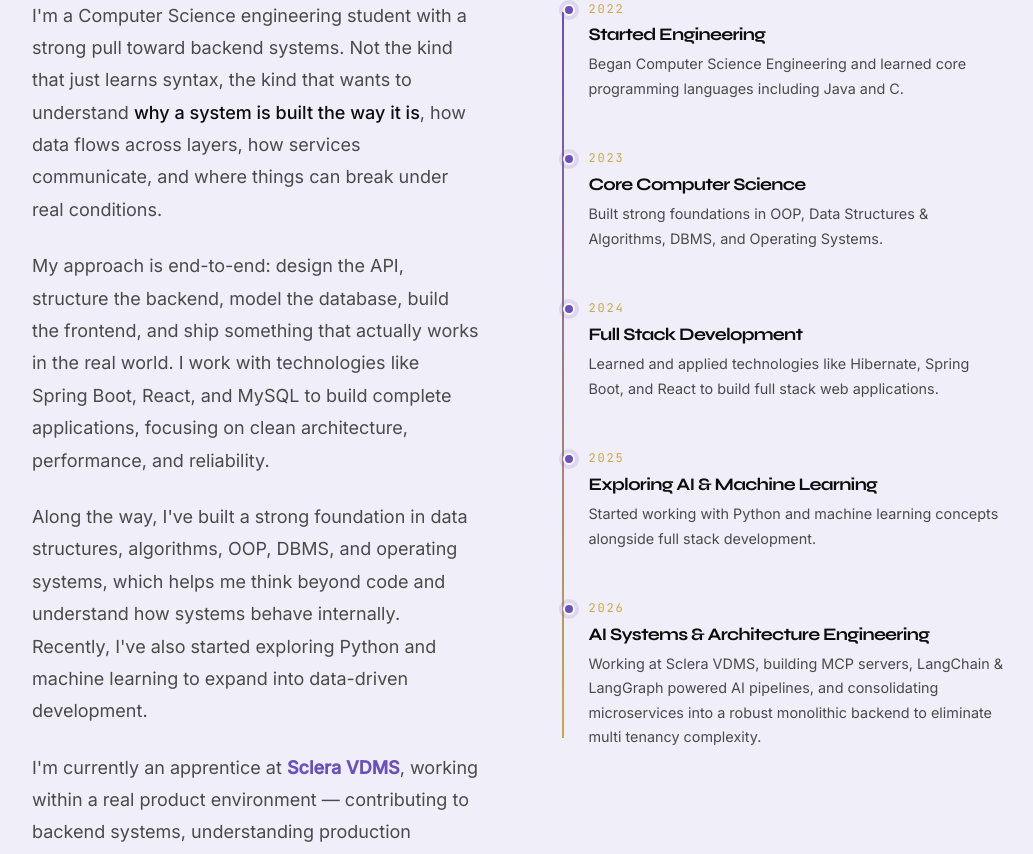
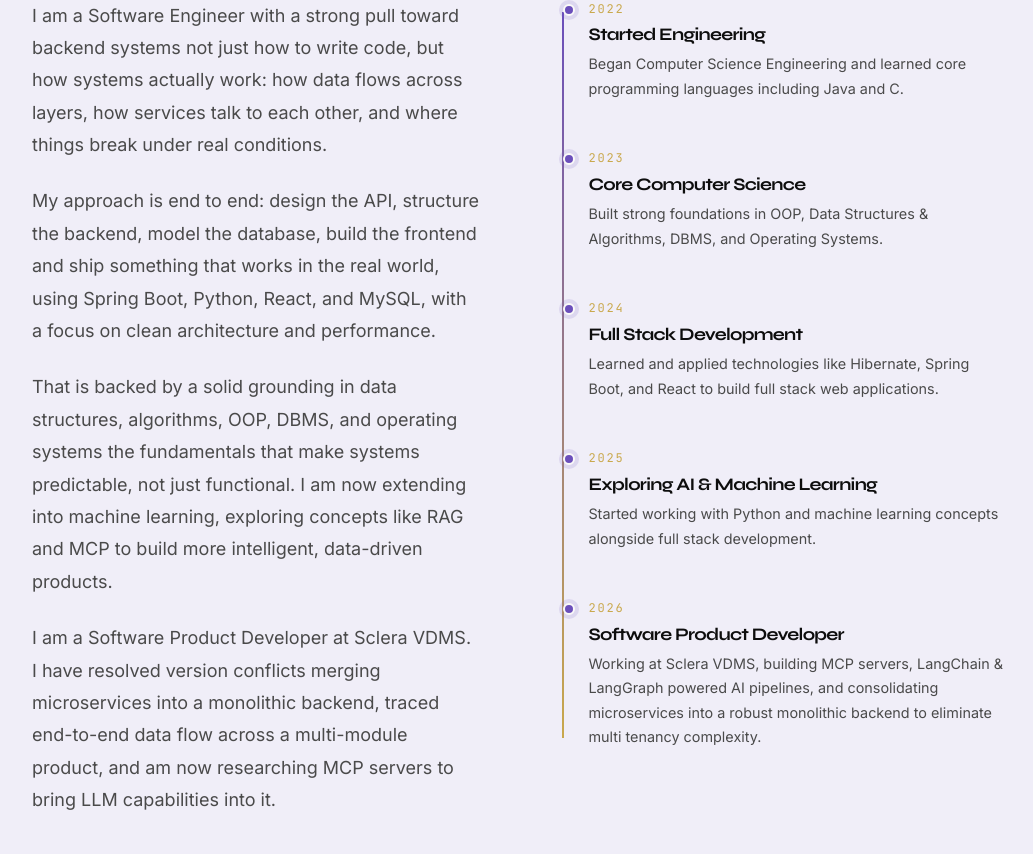
Before and after one commit to B-Vighnesh/B-Vighnesh-Portfolio, a Next.js app: page / in a window 1280 px wide. Shown: the part 1306-2160 px from the top of the page, without its empty margins (122-1155 px from the left). Built offline with nearby package versions, Linux system fonts and the light colour scheme.

Commit message:
github link added

```diff
--- a/components/sections/Origin.tsx
+++ b/components/sections/Origin.tsx
@@ -86,13 +86,7 @@ export default function Origin() {
               marginBottom: '1.5rem',
             }}
           >
-            I&apos;m a Computer Science engineering student with a strong pull toward backend systems.
-            Not the kind that just learns syntax, the kind that wants to understand{' '}
-            <em style={{ color: 'var(--text-primary)', fontStyle: 'normal', fontWeight: 500 }}>
-              why a system is built the way it is
-            </em>
-            , how data flows across layers, how services communicate, and where things can break under real conditions.
-          </p>
+            I am a Software Engineer with a strong pull toward backend systems not just how to write code, but how systems actually work: how data flows across layers, how services talk to each other, and where things break under real conditions.</p>
 
           <p
             className="reveal reveal-delay-3"
@@ -103,10 +97,7 @@ export default function Origin() {
               marginBottom: '1.5rem',
             }}
           >
-            My approach is end-to-end: design the API, structure the backend, model the database, build the frontend,
-            and ship something that actually works in the real world. I work with technologies like Spring Boot,
-            React, and MySQL to build complete applications, focusing on clean architecture, performance, and reliability.
-          </p>
+            My approach is end to end: design the API, structure the backend, model the database, build the frontend and ship something that works in the real world, using Spring Boot, Python, React, and MySQL, with a focus on clean architecture and performance.</p>
 
           <p
             className="reveal reveal-delay-4"
@@ -117,10 +108,7 @@ export default function Origin() {
               marginBottom: '1.5rem',
             }}
           >
-            Along the way, I&apos;ve built a strong foundation in data structures, algorithms, OOP, DBMS, and operating systems,
-            which helps me think beyond code and understand how systems behave internally.
-            Recently, I&apos;ve also started exploring Python and machine learning to expand into data-driven development.
-          </p>
+           That is backed by a solid grounding in data structures, algorithms, OOP, DBMS, and operating systems the fundamentals that make systems predictable, not just functional. I am now extending into machine learning, exploring concepts like RAG and MCP to build more intelligent, data-driven products.</p>
 
           <p
             className="reveal reveal-delay-5"
@@ -130,10 +118,7 @@ export default function Origin() {
               lineHeight: 1.8,
             }}
           >
-            I&apos;m currently an apprentice at{' '}
-            <span style={{ color: 'var(--accent-primary)', fontWeight: 600 }}>Sclera VDMS</span>,
-            working within a real product environment — contributing to backend systems, understanding production workflows,
-            and learning how scalable software is built and maintained in industry.
+            I am a Software Product Developer at Sclera VDMS. I have resolved version conflicts merging microservices into a monolithic backend, traced end-to-end data flow across a multi-module product, and am now researching MCP servers to bring LLM capabilities into it.
           </p>
 
           {/* Quick stats */}
--- a/lib/portfolio-data.ts
+++ b/lib/portfolio-data.ts
@@ -6,7 +6,7 @@ export const IDENTITY = {
   name: 'B Vighnesh Kumar',
   role: 'Full Stack Developer',
   location: 'Mangalore, India',
-  email: 'bvighneshkumar@gmail.com',
+  email: 'vighneshsheregar2004@gmail.com',
   phone: '+91 8618402581',
   tagline: 'I build backend systems and full stack applications that are reliable, scalable, and practical.',
   links: {
@@ -46,7 +46,7 @@ export const TIMELINE = [
   },
   {
     year: '2026',
-    label: 'AI Systems & Architecture Engineering',
+    label: 'Software Product Developer',
     description: 'Working at Sclera VDMS, building MCP servers, LangChain & LangGraph powered AI pipelines, and consolidating microservices into a robust monolithic backend to eliminate multi tenancy complexity.',
   },
 ] as const;
```
